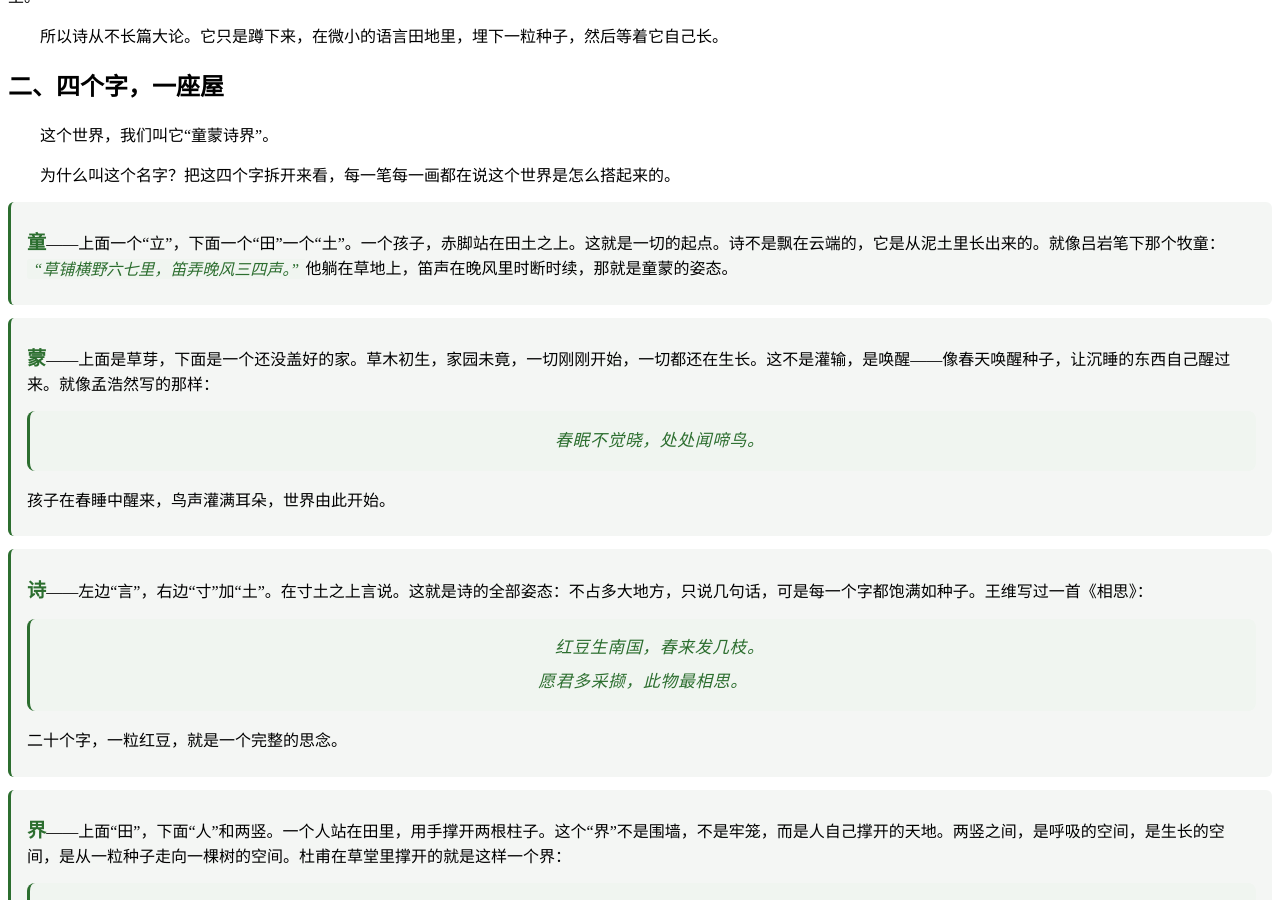
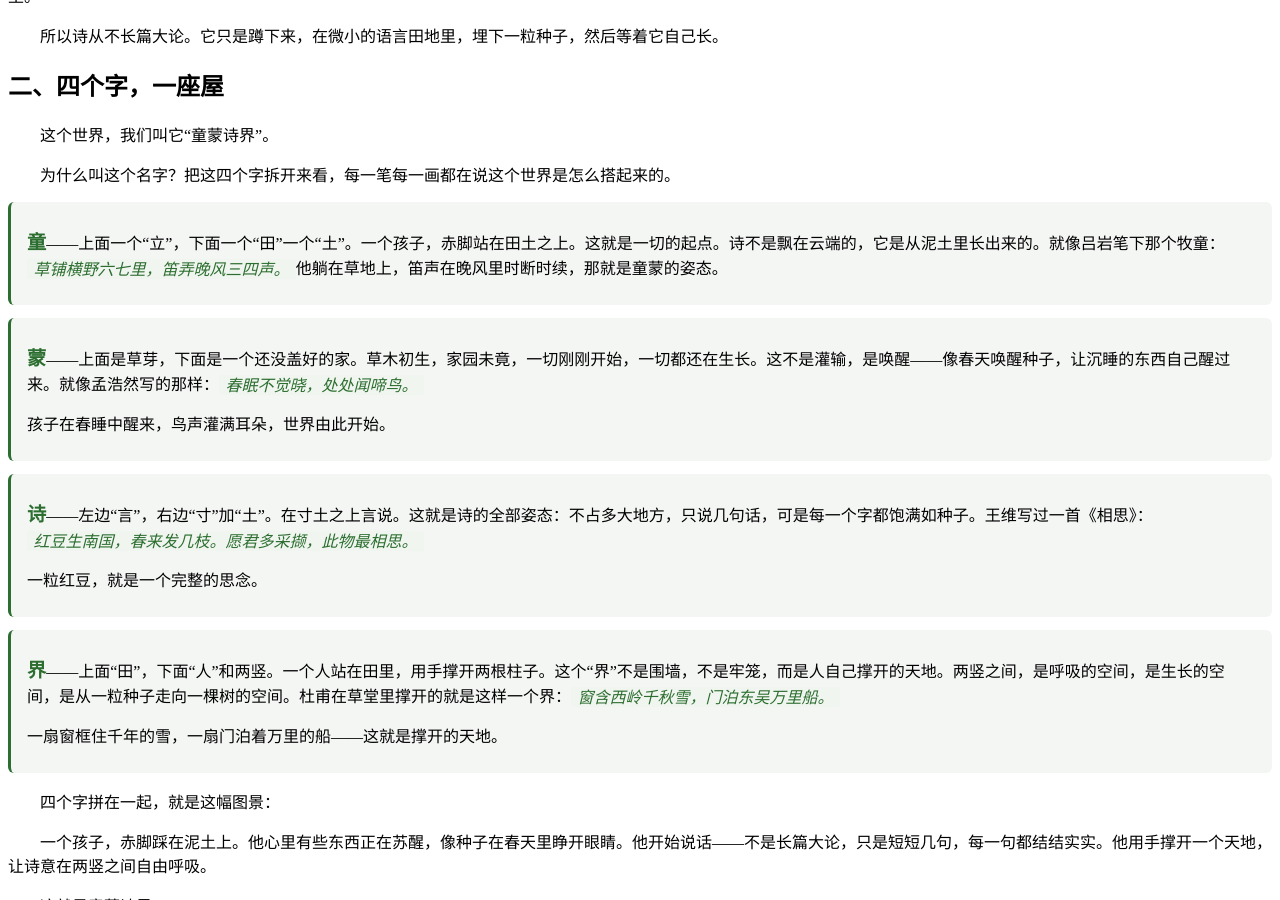
Before and after one commit to chixiao994/chixiao994.github.io, a Jekyll site: the page shibianji/interpretations/童蒙/千家诗/index.html, which Jekyll copies as it is, in a window 1280 px wide and 900 px high, scrolled down 691 px. Built offline with Jekyll 4.4.1, drawn with Linux system fonts in a browser that asks for light colours.

Commit message:
Update index.html

```diff
--- a/shibianji/interpretations/童蒙/千家诗/index.html
+++ b/shibianji/interpretations/童蒙/千家诗/index.html
@@ -187,24 +187,21 @@
         <p>为什么叫这个名字？把这四个字拆开来看，每一笔每一画都在说这个世界是怎么搭起来的。</p>
 
         <div class="word-break">
-            <p class="no-indent"><strong>童</strong>——上面一个“立”，下面一个“田”一个“土”。一个孩子，赤脚站在田土之上。这就是一切的起点。诗不是飘在云端的，它是从泥土里长出来的。就像吕岩笔下那个牧童：<span class="inline-quote">“草铺横野六七里，笛弄晚风三四声。”</span>他躺在草地上，笛声在晚风里时断时续，那就是童蒙的姿态。</p>
+            <p class="no-indent"><strong>童</strong>——上面一个“立”，下面一个“田”一个“土”。一个孩子，赤脚站在田土之上。这就是一切的起点。诗不是飘在云端的，它是从泥土里长出来的。就像吕岩笔下那个牧童：<span class="inline-quote">草铺横野六七里，笛弄晚风三四声。</span>他躺在草地上，笛声在晚风里时断时续，那就是童蒙的姿态。</p>
         </div>
 
         <div class="word-break">
-            <p class="no-indent"><strong>蒙</strong>——上面是草芽，下面是一个还没盖好的家。草木初生，家园未竟，一切刚刚开始，一切都还在生长。这不是灌输，是唤醒——像春天唤醒种子，让沉睡的东西自己醒过来。就像孟浩然写的那样：</p>
-            <p class="poem-quote">春眠不觉晓，处处闻啼鸟。</p>
+            <p class="no-indent"><strong>蒙</strong>——上面是草芽，下面是一个还没盖好的家。草木初生，家园未竟，一切刚刚开始，一切都还在生长。这不是灌输，是唤醒——像春天唤醒种子，让沉睡的东西自己醒过来。就像孟浩然写的那样：<span class="inline-quote">春眠不觉晓，处处闻啼鸟。</p>
             <p class="no-indent">孩子在春睡中醒来，鸟声灌满耳朵，世界由此开始。</p>
         </div>
 
         <div class="word-break">
-            <p class="no-indent"><strong>诗</strong>——左边“言”，右边“寸”加“土”。在寸土之上言说。这就是诗的全部姿态：不占多大地方，只说几句话，可是每一个字都饱满如种子。王维写过一首《相思》：</p>
-            <p class="poem-quote">红豆生南国，春来发几枝。<br>愿君多采撷，此物最相思。</p>
-            <p class="no-indent">二十个字，一粒红豆，就是一个完整的思念。</p>
+            <p class="no-indent"><strong>诗</strong>——左边“言”，右边“寸”加“土”。在寸土之上言说。这就是诗的全部姿态：不占多大地方，只说几句话，可是每一个字都饱满如种子。王维写过一首《相思》：<span class="inline-quote">红豆生南国，春来发几枝。愿君多采撷，此物最相思。</p>
+            <p class="no-indent">一粒红豆，就是一个完整的思念。</p>
         </div>
 
         <div class="word-break">
-            <p class="no-indent"><strong>界</strong>——上面“田”，下面“人”和两竖。一个人站在田里，用手撑开两根柱子。这个“界”不是围墙，不是牢笼，而是人自己撑开的天地。两竖之间，是呼吸的空间，是生长的空间，是从一粒种子走向一棵树的空间。杜甫在草堂里撑开的就是这样一个界：</p>
-            <p class="poem-quote">窗含西岭千秋雪，门泊东吴万里船。</p>
+            <p class="no-indent"><strong>界</strong>——上面“田”，下面“人”和两竖。一个人站在田里，用手撑开两根柱子。这个“界”不是围墙，不是牢笼，而是人自己撑开的天地。两竖之间，是呼吸的空间，是生长的空间，是从一粒种子走向一棵树的空间。杜甫在草堂里撑开的就是这样一个界：<span class="inline-quote">窗含西岭千秋雪，门泊东吴万里船。</p>
             <p class="no-indent">一扇窗框住千年的雪，一扇门泊着万里的船——这就是撑开的天地。</p>
         </div>
 
```
